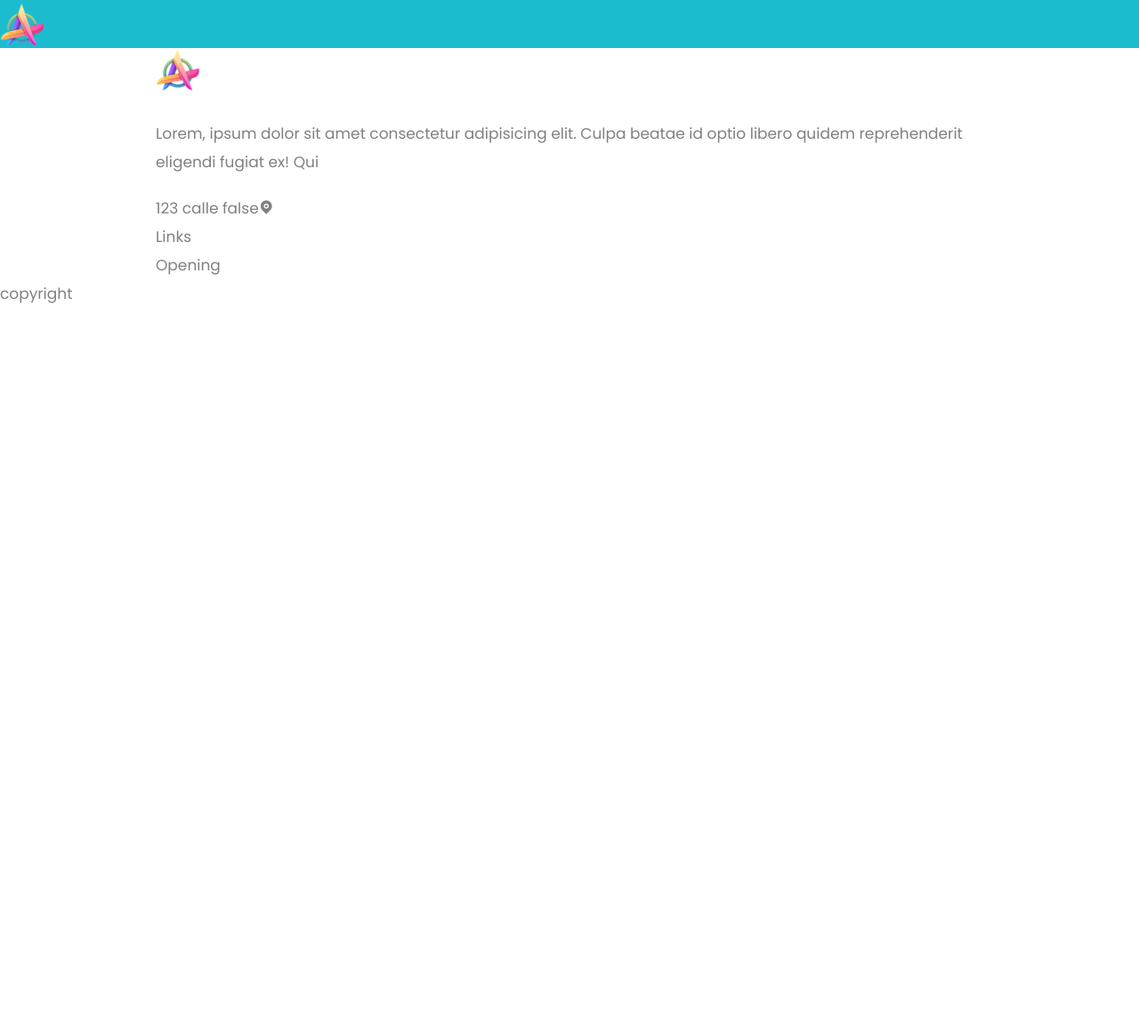
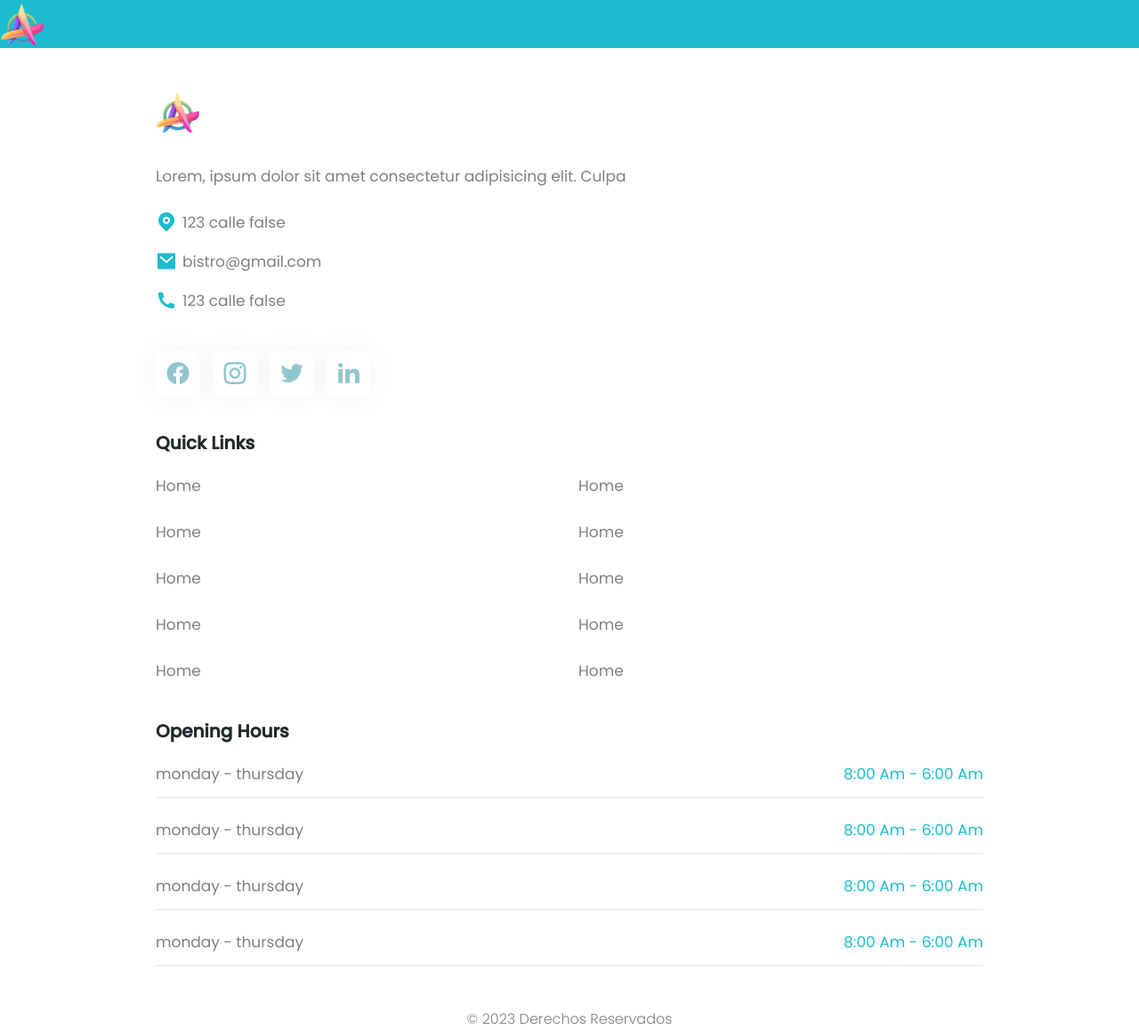
Before and after one commit to Nicoogf/landingpageproject, a website: page index.html in a window 1280 px wide. Shown: the part 10340-11498 px from the top of the page at 89% size. Before the commit the page ends 10686 px from the top, so only its background shows below. Drawn offline with nearby package versions, Linux system fonts and the light colour scheme.

Commit message:
Animaciones y Footer

```diff
--- a/index.html
+++ b/index.html
@@ -965,29 +965,142 @@
      <footer class="footer pt-12 xl:pt-[150px]">
         <div class="container mx-auto pb-12 xl:pb-[100px]">
             <div class="flex flex-col xl:flex-row gap-x-5 gap-y-10">
+
                 <div class="footer__item flex-1">
                     <!-- logo -->
                     <a href="#">
                         <img src="./assets/logo222.png" class="mb-[30px]" width="50" />
                     </a>
                     <!-- Descripcion-->
-                    <p class="mb-[20px]"> Lorem, ipsum dolor sit amet consectetur adipisicing elit. Culpa beatae id optio libero quidem reprehenderit eligendi fugiat ex! Qui
+                    <p class="mb-[20px]"> Lorem, ipsum dolor sit amet consectetur adipisicing elit. Culpa
                     </p>
 
                     <!-- location email-->
-                    <div>
+                    <div class="flex flex-col gap-y-3 mb-10">
                         <div class="flex items-center gap-x-[6px]">
+                            <i class="ri-map-pin-fill text-[24px] text-accent"></i>
                             <div>  123 calle false </div>
-                            <i class="ri-map-pin-fill"></i>
+                        </div>
+                        <div class="flex items-center gap-x-[6px]">
+                            <i class="ri-mail-fill text-[24px] text-accent"></i>
+                            <div>  bistro@gmail.com </div>
+                        </div>
+                        <div class="flex items-center gap-x-[6px]">
+                            <i class="ri-phone-fill text-[24px] text-accent"></i>
+                            <div>  123 calle false </div>
+                        </div>
+                    </div>
+
+                    <!-- social -->
+                    <div class="flex gap-[14px] text-[30px]">
+                        <div class="p-[10px] rounded-[10px] shadow-custom2 text-accent-tertiary hover:text-accent cursor-pointer transition-all duration-300">
+                            <i class="ri-facebook-circle-fill"></i>
+                        </div>
+                        <div class="p-[10px] rounded-[10px] shadow-custom2 text-accent-tertiary hover:text-accent cursor-pointer transition-all duration-300">
+                            <i class="ri-instagram-line"></i>
+                        </div>
+                        <div class="p-[10px] rounded-[10px] shadow-custom2 text-accent-tertiary hover:text-accent cursor-pointer transition-all duration-300">
+                            <i class="ri-twitter-fill"></i>
+                        </div>
+                        <div class="p-[10px] rounded-[10px] shadow-custom2 text-accent-tertiary hover:text-accent cursor-pointer transition-all duration-300">
+                            <i class="ri-linkedin-fill"></i>
                         </div>
                     </div>
                 </div>
-                <div class="footer__item flex-1"> Links  </div>
-                <div class="footer__item flex-1"> Opening  </div>
+
+                <div class="footer__item flex-1">
+
+                    <h4 class="h4 mb-5"> Quick Links</h4>
+
+                    <div class="flex gap-x-5">
+
+                        <ul class="flex-1 flex flex-col gap-y-5">
+                            <li>
+                                <a href="#" class="hover:text-accent transition-all"> Home </a>
+                            </li>
+                            <li>
+                                <a href="#" class="hover:text-accent transition-all"> Home </a>
+                            </li>
+                            <li>
+                                <a href="#" class="hover:text-accent transition-all"> Home </a>
+                            </li>
+                            <li>
+                                <a href="#" class="hover:text-accent transition-all"> Home </a>
+                            </li>
+                            <li>
+                                <a href="#" class="hover:text-accent transition-all"> Home </a>
+                            </li>
+                        </ul>
+
+                        <ul class="flex-1 flex flex-col gap-y-5">
+                            <li>
+                                <a href="#" class="hover:text-accent transition-all"> Home </a>
+                            </li>
+                            <li>
+                                <a href="#" class="hover:text-accent transition-all"> Home </a>
+                            </li>
+                            <li>
+                                <a href="#" class="hover:text-accent transition-all"> Home </a>
+                            </li>
+                            <li>
+                                <a href="#" class="hover:text-accent transition-all"> Home </a>
+                            </li>
+                            <li>
+                                <a href="#" class="hover:text-accent transition-all"> Home </a>
+                            </li>
+                        </ul>
+
+                    </div>
+                </div>
+
+                <div class="footer__item flex-1">
+                    <h4 class="h4 mb-5">  Opening Hours </h4>
+                    <!-- List -->
+
+                    <div class="flex flex-col gap-5">
+
+                    <div class="flex-1">
+                        <div class="flex justify-between items-center border-b pb-[10px]">
+                            <div> monday - thursday</div>
+                            <div class="text-accent"> 8:00 Am - 6:00 Am</div>
+                        </div>
+
+                    </div>
+                    <div class="flex-1">
+                        <div class="flex justify-between items-center border-b pb-[10px]">
+                            <div> monday - thursday</div>
+                            <div class="text-accent"> 8:00 Am - 6:00 Am</div>
+                        </div>
+
+                    </div>
+                    <div class="flex-1">
+                        <div class="flex justify-between items-center border-b pb-[10px]">
+                            <div> monday - thursday</div>
+                            <div class="text-accent"> 8:00 Am - 6:00 Am</div>
+                        </div>
+
+                    </div>
+                    <div class="flex-1">
+                        <div class="flex justify-between items-center border-b pb-[10px]">
+                            <div> monday - thursday</div>
+                            <div class="text-accent"> 8:00 Am - 6:00 Am</div>
+                        </div>
+
+                    </div>
+
+                    </div>
+                </div>
             </div>
         </div>
 
-        <div> copyright</div>
+        <div class="py-[30px] border-t">
+            <div class="container mx-auto text-center">
+                <div class="font-light text-base">
+                    &copy; 2023 Derechos Reservados
+                </div>
+
+            </div>
+        </div>
      </footer>
 
      <!-- Swipper -->
--- a/js/main.js
+++ b/js/main.js
@@ -55,3 +55,27 @@ const swiper = new Swiper('.swiper', {
         });
     });
 });
+
+
+
+const sr = ScrollReveal({
+    origin: 'bottom',
+    distance: '60px',
+    duration: '3000',
+    delay : 600 ,
+    reset: true
+}) ;
+
+//
+
+sr.reveal('.hero__text' , { origin:'top' } )
+sr.reveal('.hero__img' )
+
+
+//stats
+sr.reveal('.stats__item' , {
+    delay:600,
+    distance : '100px' ,
+    interval: 100 ,
+    origin: 'top'
+})
```
Also changed, not shown: dist/output.css.
